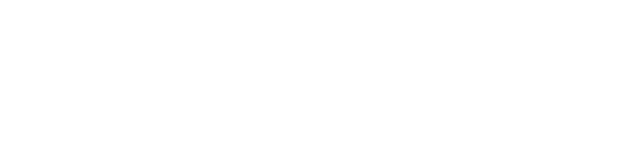
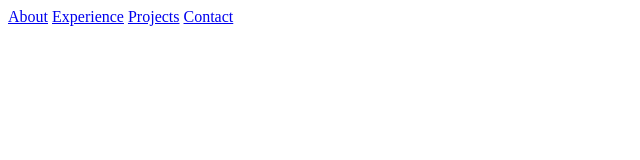
Before and after one commit to Nombuso28/PLP-Hackerthon-Portfolio, a plain HTML site: page index.html in a window 1280 px wide. Shown: the whole page, without its empty margins (0-640 px from the left). Drawn offline with Linux system fonts and the light colour scheme.

Commit message:
added a file
Images

```diff
--- a/index.html
+++ b/index.html
@@ -3,9 +3,16 @@
 <head>
   <meta charset="UTF-8">
   <meta name="viewport" content="width=device-width, initial-scale=1.0">
-  <title>Document</title>
+  <title>My Personal Portfolio</title>
+  <!--Custom CSS Link-->
+  <link rel="stylesheet" href="style.css">
 </head>
 <body>
+  <!--Nav Bar-->
+  <a href="#About">About</a>
+  <a href="#Experience">Experience</a>
+  <a href="#Projects">Projects</a>
+  <a href="#Contact">Contact</a>
 
 </body>
 </html>
```
Also changed, not shown: 1 other file.
